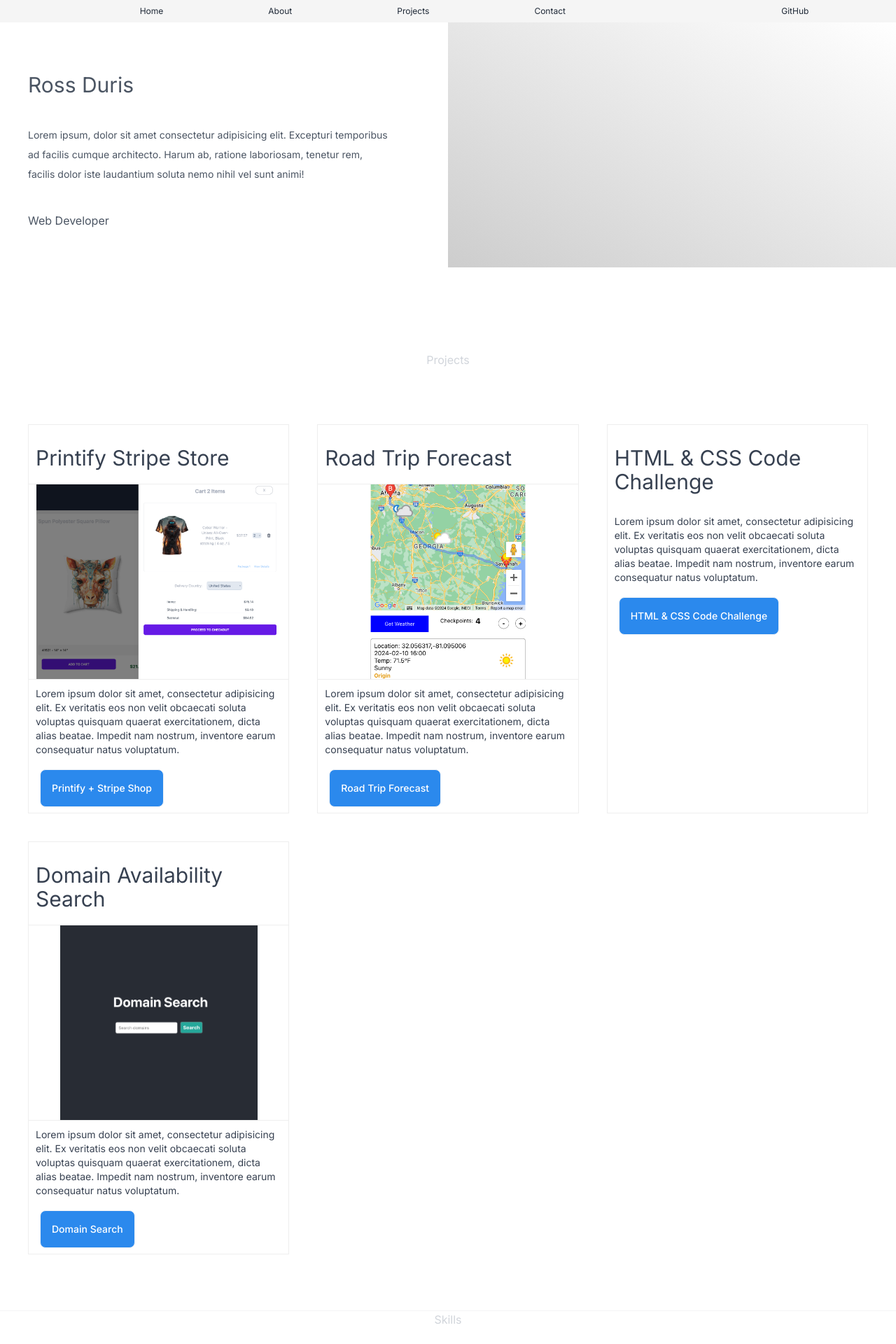
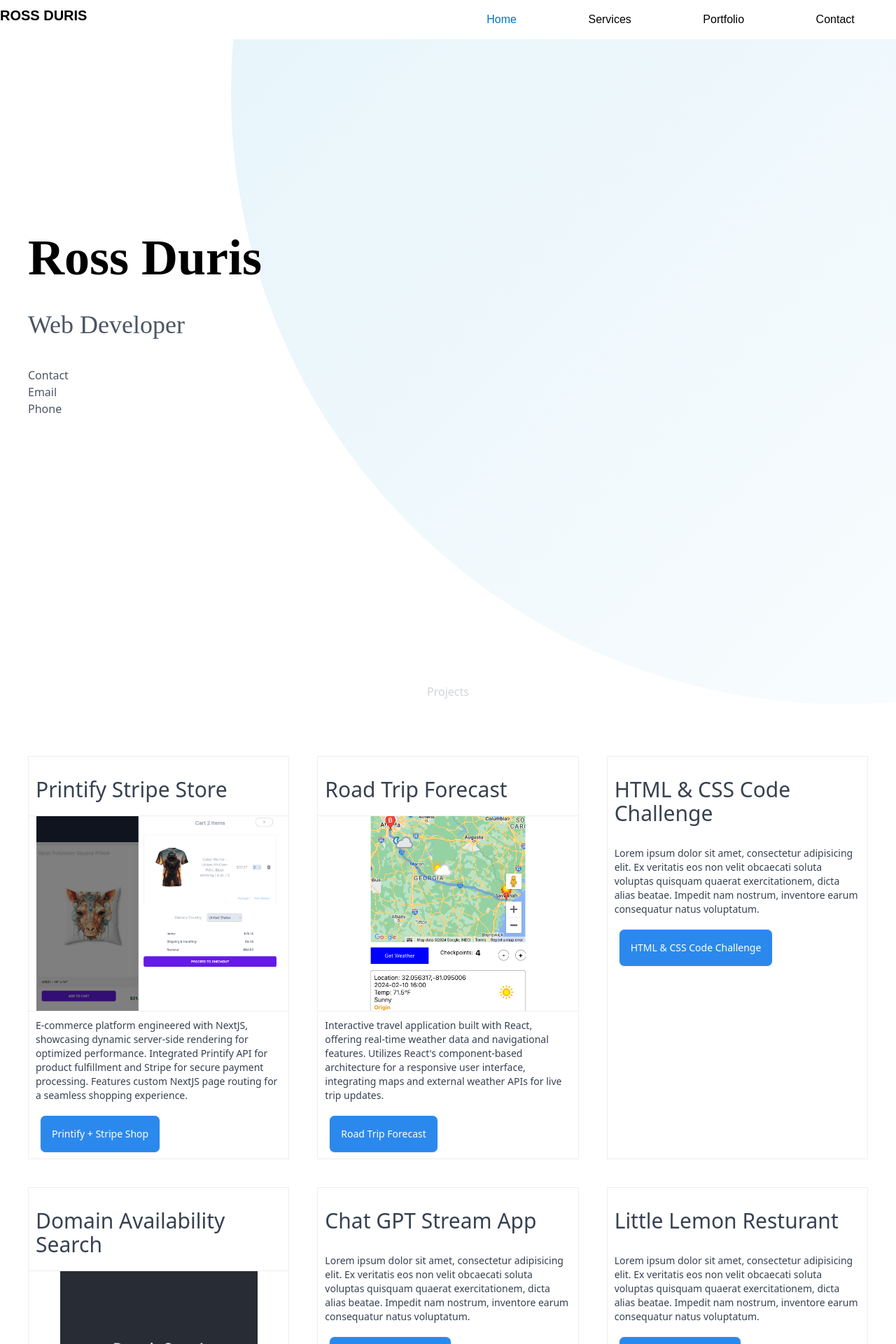
Before and after one commit to rossduris/portfolio-site, a Next.js app: page / in a window 1280 px wide. Shown: the top 1920 px of the page at 70% size. Built offline with nearby package versions, Linux system fonts and the light colour scheme.

Commit message:
updated hero

```diff
--- a/package.json
+++ b/package.json
@@ -13,6 +13,7 @@
     "@fortawesome/fontawesome-svg-core": "^6.5.1",
     "@fortawesome/free-solid-svg-icons": "^6.5.1",
     "@fortawesome/react-fontawesome": "^0.2.0",
+    "@heroicons/react": "^2.1.5",
     "next": "14.0.4",
     "react": "^18",
     "react-dom": "^18",
--- a/src/app/components/About.tsx
+++ b/src/app/components/About.tsx
@@ -3,7 +3,7 @@ import { FaCss3, FaHtml5, FaJs, FaReact } from "react-icons/fa";
 
 const About = () => {
   return (
-    <div className="flex flex-col gap-10 h-80 ">
+    <div className="flex flex-col gap-10 ">
       <div className="flex flex-col gap-10 bg-white border-t border-gray-100 justify-start text-center">
         <h2 className="text-gray-300 text-center">Skills</h2>
         <div className="grid grid-cols-1 sm:grid-cols-4 text-2xl text-[#cfcfcf] gap-10 w-full  skill justify-center  items-start">
--- /dev/null
+++ b/src/app/components/Header.tsx
@@ -0,0 +1,18 @@
+import Link from "next/link";
+import React from "react";
+import { PlayIcon } from "@heroicons/react/24/solid";
+export const Header = () => {
+  return (
+    <header className=" w-full flex justify-between max-w-7xl py-2 z-10">
+      <div className="w-full font-bold poppins-bold text-xl flex">
+        <span>ROSS DURIS</span>
+      </div>
+      <nav className="  p-2 text-gray-800  w-full justify-around flex poppins-regular">
+        <div className=" text-[#0274be]">Home</div>
+        <div className=" text-black">Services</div>
+        <div className=" text-black">Portfolio</div>
+        <div className=" text-black">Contact</div>
+      </nav>
+    </header>
+  );
+};
--- a/src/app/components/Hero.tsx
+++ b/src/app/components/Hero.tsx
@@ -2,19 +2,23 @@ import React from "react";
 
 const Hero = () => {
   return (
-    <div className=" flex w-full bg-white flex-col">
-      <div className="flex w-full justify-center">
-        <div className="p-10 min-h-[350px]  w-full py-0 flex items-left flex-col justify-center gap-10 mt-0 text-gray-600">
-          <h2 className="sm:text-3xl text-xl pt-4">Ross Duris</h2>
-          <p className="text-sm leading-7 pr-10 hidden sm:block">
-            Lorem ipsum, dolor sit amet consectetur adipisicing elit. Excepturi
-            temporibus ad facilis cumque architecto. Harum ab, ratione
-            laboriosam, tenetur rem, facilis dolor iste laudantium soluta nemo
-            nihil vel sunt animi!
-          </p>
-          <h3>Web Developer</h3>
+    <div className="flex w-full bg-white flex-col min-h-screen items-center justify-center  relative max-w-7xl">
+      <div className="p-10 sm:h-[1750px] sm:w-[1750px] h-[1250px] w-[1250px] bg-gradient-to-br from-[#e0f2f9] to-[#fff] rounded-full absolute sm:-right-[800px] sm:-top-[800px] -right-[700px] -top-[700px] z-0 overflow-hidden"></div>
+
+      <div className="flex w-full justify-center z-10 relative">
+        <div className="p-10 min-h-[350px] w-full py-0 flex items-left flex-col justify-center gap-10 mt-0 text-gray-600">
+          <h2 className="text-black sm:text-7xl text-6xl pt-4 merriweather-bold">
+            Ross Duris
+          </h2>
+          <h3 className=" text-4xl font-bold merriweather-regular">
+            Web Developer
+          </h3>
+          <div>
+            <p>Contact</p>
+            <div>Email</div>
+            <div>Phone</div>
+          </div>
         </div>
-        <div className="p-10 min-h-[350px] bg-gradient-to-tr from-[#cdcdcd] to-[#fff] w-full"></div>
       </div>
     </div>
   );
--- a/src/app/components/Projects.tsx
+++ b/src/app/components/Projects.tsx
@@ -19,10 +19,11 @@ const Projects = () => {
           />
 
           <p>
-            Lorem ipsum dolor sit amet, consectetur adipisicing elit. Ex
-            veritatis eos non velit obcaecati soluta voluptas quisquam quaerat
-            exercitationem, dicta alias beatae. Impedit nam nostrum, inventore
-            earum consequatur natus voluptatum.
+            E-commerce platform engineered with NextJS, showcasing dynamic
+            server-side rendering for optimized performance. Integrated Printify
+            API for product fulfillment and Stripe for secure payment
+            processing. Features custom NextJS page routing for a seamless
+            shopping experience.
           </p>
           <Link
             rel="noopener noreferrer"
@@ -45,10 +46,10 @@ const Projects = () => {
           />
 
           <p>
-            Lorem ipsum dolor sit amet, consectetur adipisicing elit. Ex
-            veritatis eos non velit obcaecati soluta voluptas quisquam quaerat
-            exercitationem, dicta alias beatae. Impedit nam nostrum, inventore
-            earum consequatur natus voluptatum.
+            Interactive travel application built with React, offering real-time
+            weather data and navigational features. Utilizes React's
+            component-based architecture for a responsive user interface,
+            integrating maps and external weather APIs for live trip updates.
           </p>
           <Link
             rel="noopener noreferrer"
@@ -100,6 +101,48 @@ const Projects = () => {
             </button>
           </Link>
         </div>
+        <div>
+          <h2>Chat GPT Stream App</h2>
+          {/* <Image
+            alt="Chat GPT Stream App"
+            src="/domain-search.png"
+            width={300}
+            height={200}
+          /> */}
+
+          <p>
+            Lorem ipsum dolor sit amet, consectetur adipisicing elit. Ex
+            veritatis eos non velit obcaecati soluta voluptas quisquam quaerat
+            exercitationem, dicta alias beatae. Impedit nam nostrum, inventore
+            earum consequatur natus voluptatum.
+          </p>
+          <Link href="https://next-gpt-stream.vercel.app/">
+            <button className=" border border-gray-100  rounded-lg m-4 p-4 my-2 font-medium text-black">
+              Chat GPT Stream App
+            </button>
+          </Link>
+        </div>
+        <div>
+          <h2>Little Lemon Resturant</h2>
+          {/* <Image
+            alt="Chat GPT Stream App"
+            src="/domain-search.png"
+            width={300}
+            height={200}
+          /> */}
+
+          <p>
+            Lorem ipsum dolor sit amet, consectetur adipisicing elit. Ex
+            veritatis eos non velit obcaecati soluta voluptas quisquam quaerat
+            exercitationem, dicta alias beatae. Impedit nam nostrum, inventore
+            earum consequatur natus voluptatum.
+          </p>
+          <Link href="https://next-gpt-stream.vercel.app/">
+            <button className=" border border-gray-100  rounded-lg m-4 p-4 my-2 font-medium text-black">
+              Chat GPT Stream App
+            </button>
+          </Link>
+        </div>
       </div>
     </div>
   );
--- a/src/app/globals.css
+++ b/src/app/globals.css
@@ -1,30 +1,7 @@
 @tailwind base;
 @tailwind components;
 @tailwind utilities;
-
-:root {
-  --foreground-rgb: 0, 0, 0;
-  --background-start-rgb: 214, 219, 220;
-  --background-end-rgb: 255, 255, 255;
-}
-
-@media (prefers-color-scheme: light) {
-  :root {
-    --foreground-rgb: 255, 255, 255;
-    --background-start-rgb: 0, 0, 0;
-    --background-end-rgb: 0, 0, 0;
-  }
-}
-
-body {
-  color: rgb(var(--foreground-rgb));
-  background: linear-gradient(
-      to bottom,
-      transparent,
-      rgb(var(--background-end-rgb))
-    )
-    #e6e7e5;
-}
+@import url("https://fonts.googleapis.com/css2?family=Fira+Code:wght@300..700&family=Merriweather:ital,wght@0,300;0,400;0,700;0,900;1,300;1,400;1,700;1,900&family=Poppins:ital,wght@0,100;0,200;0,300;0,400;0,500;0,600;0,700;0,800;0,900;1,100;1,200;1,300;1,400;1,500;1,600;1,700;1,800;1,900&display=swap");
 
 .hero-section {
   display: flex;
@@ -83,3 +60,37 @@ body {
   margin-bottom: 10px;
   line-height: 34px;
 }
+
+.merriweather-regular {
+  font-family: "Merriweather", serif;
+  font-weight: 400;
+  font-style: normal;
+}
+.merriweather-bold {
+  font-family: "Merriweather", serif;
+  font-weight: 700;
+  font-style: normal;
+}
+.poppins-light {
+  font-family: "Poppins", sans-serif;
+  font-weight: 300;
+  font-style: normal;
+}
+
+.poppins-regular {
+  font-family: "Poppins", sans-serif;
+  font-weight: 400;
+  font-style: normal;
+}
+
+.poppins-semibold {
+  font-family: "Poppins", sans-serif;
+  font-weight: 600;
+  font-style: normal;
+}
+
+.poppins-bold {
+  font-family: "Poppins", sans-serif;
+  font-weight: 700;
+  font-style: normal;
+}
--- a/src/app/layout.tsx
+++ b/src/app/layout.tsx
@@ -1,6 +1,7 @@
 import type { Metadata } from "next";
 import { Inter } from "next/font/google";
 import "./globals.css";
+import { Header } from "./components/Header";
 
 const inter = Inter({ subsets: ["latin"] });
 
@@ -16,16 +17,8 @@ export default function RootLayout({
 }) {
   return (
     <html lang="en">
-      <body className={`${inter.className} flex flex-col `}>
-        <nav className="flex justify-around bg-[#f5f5f5] p-2 text-xs text-gray-800 ">
-          <div className="w-[60%] flex justify-around">
-            <a href="/">Home</a>
-            <a href="/about">About</a>
-            <a href="/about">Projects</a>
-            <a href="/about">Contact</a>
-          </div>
-          <div>GitHub</div>
-        </nav>
+      <body className={` flex flex-col justify-center items-center `}>
+        <Header />
         {children}
         <footer className=" w-full flex p-10">Footer</footer>
       </body>
--- a/src/app/page.tsx
+++ b/src/app/page.tsx
@@ -6,7 +6,7 @@ import Projects from "./components/Projects";
 
 export default function Home() {
   return (
-    <main className=" ">
+    <main className="flex flex-col  items-center overflow-hidden">
       <Hero />
       <Projects />
       <About />
```
Also changed, not shown: 1 other file (tests, documents, lock files or other folders).
